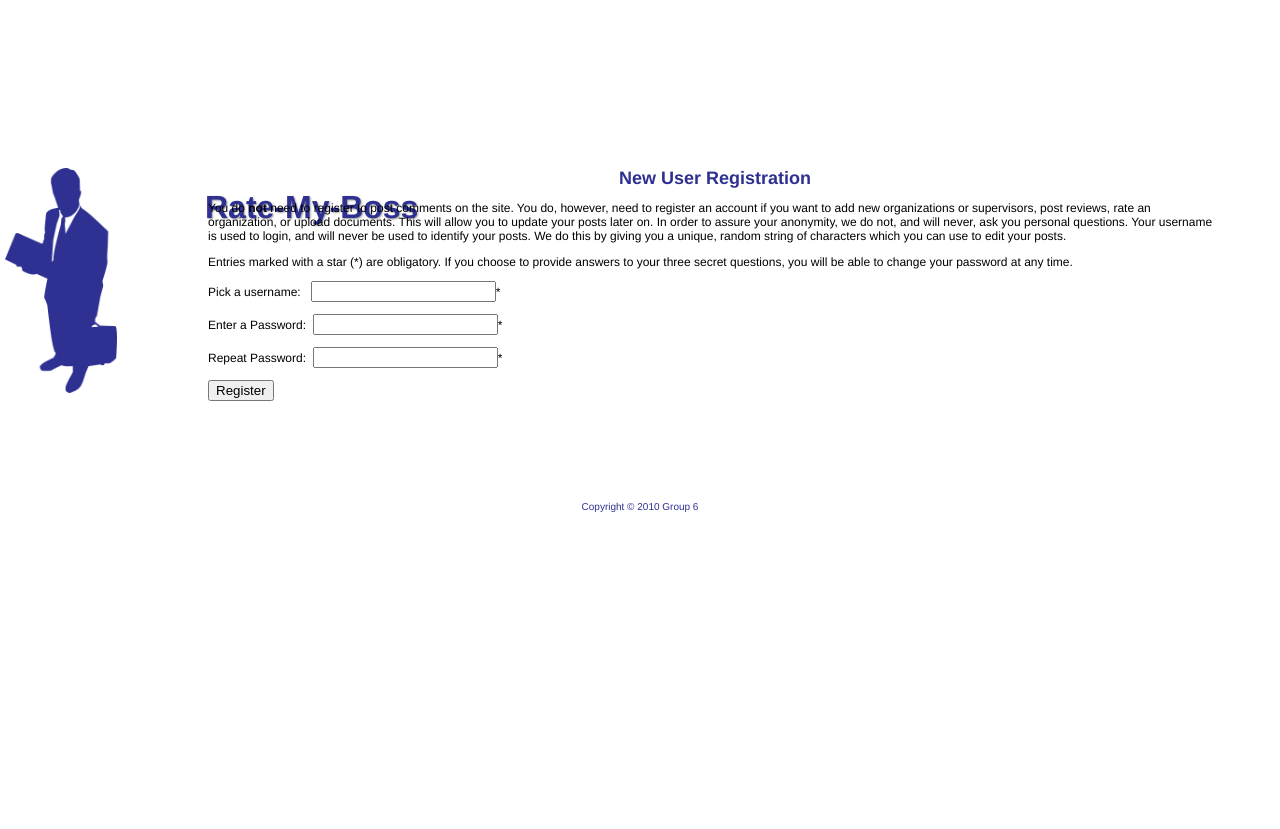
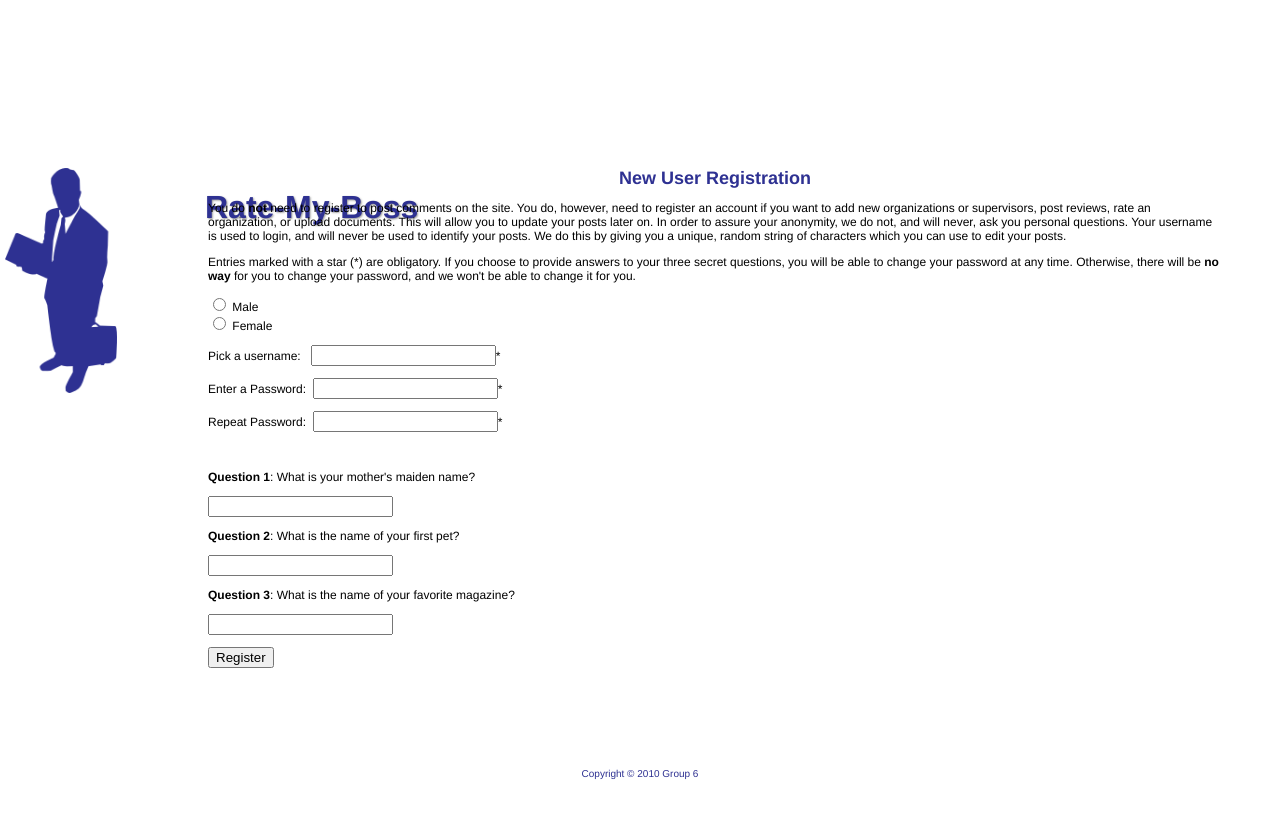
Before and after one commit to mafaucher/rate-my-boss, a PHP site: template php/pages/register.php in a window 1280 px wide. Before the commit the page ends 513 px from the top, so only its background shows below. Run offline with PHP 8.4, Linux system fonts and the light colour scheme; the template is opened without the code that fills it, so the values that code supplies are empty.

Commit message:
missing paren

```diff
--- a/php/global.php
+++ b/php/global.php
@@ -6,7 +6,7 @@ $dbuser = "tjc353_2";
 $dbpass = "ahf3HY";
 $dbname = "tjc353_2";
 
-if isset($_SESSION["orgId"] {
+if isset($_SESSION["orgId"]) {
 	$orgId = $_SESSION["orgId"];
 }
 ?>
--- a/php/pages/register.php
+++ b/php/pages/register.php
@@ -13,12 +13,26 @@
 		random string of characters which you can use to edit your posts.</p>
 
 		<p>Entries marked with a star (*) are obligatory. If you choose to provide answers
-		to your three secret questions, you will be able to change your password at any time.</p>
+		to your three secret questions, you will be able to change your password at any time.
+		Otherwise, there will be <strong>no way</strong> for you to change your password,
+		and we won't be able to change it for you.</p>
 
 		<form action='javascript/checkregistration.js' method='post'>
-			<p>Pick a username:&nbsp;&nbsp;&nbsp;<input class='loginbox' type='text' name='username' />*</p>
-			<p>Enter a Password:&nbsp;&nbsp;<input class='loginbox' type='password' name='password' />*</p>
-			<p>Repeat Password:&nbsp;&nbsp;<input class='loginbox' type='password' name='pwrepeat' />*</p>
+			<radio>
+			<input class='register' type='radio' name='register' value='Regular User' /> Male<br />
+			<input type="radio" name="sex" value="female" /> Female
+			</form>
+			<br />
+			<p>Pick a username:&nbsp;&nbsp;&nbsp;<input class='register' type='text' name='username' />*</p>
+			<p>Enter a Password:&nbsp;&nbsp;<input class='register' type='password' name='password' />*</p>
+			<p>Repeat Password:&nbsp;&nbsp;<input class='register' type='password' name='pwrepeat' />*</p>
+			<br />
+			<p><strong>Question 1</strong>: What is your mother's maiden name?</p>
+			<p><input class='register' type='text' name='answer1' /></p>
+			<p><strong>Question 2</strong>: What is the name of your first pet?</p>
+			<p><input class='register' type='text' name='answer2' /></p>
+			<p><strong>Question 3</strong>: What is the name of your favorite magazine?</p>
+			<p><input class='register' type='text' name='answer3' /></p>
 			<input type='submit' name='subregister' value='Register' /></p>
 		</form>
 	</div>
```
